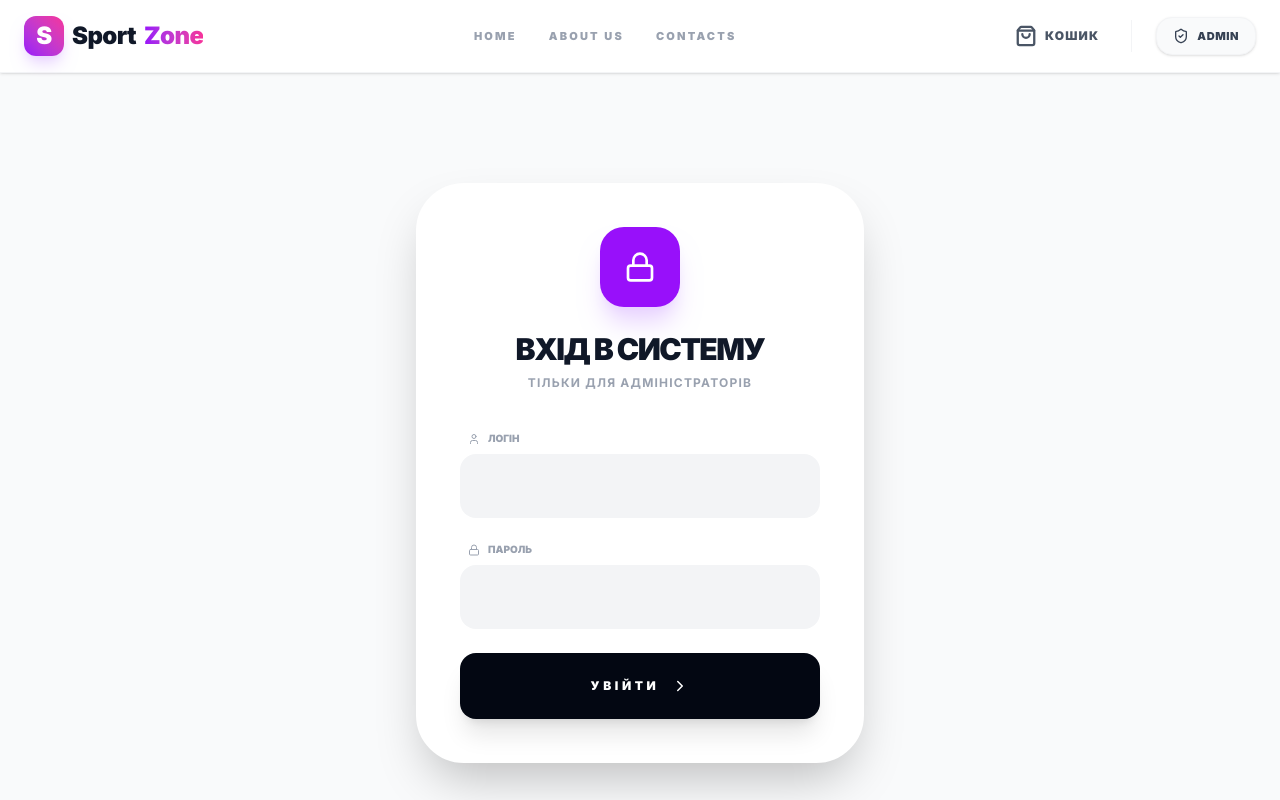
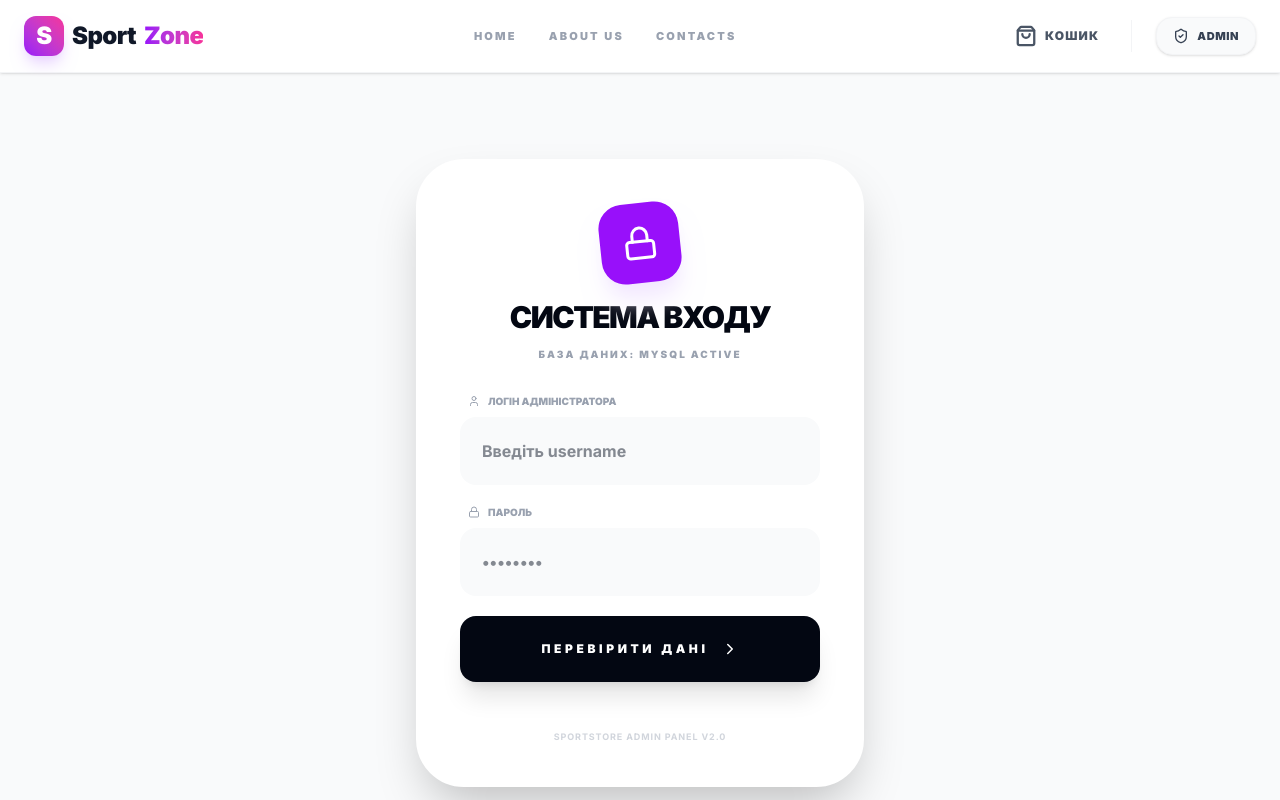
Before and after one commit to viter-line/SPORTSHOP, a Next.js app in the folder 01_front_end/: page /admin/login in a window 1280 px wide. Shown: the top 800 px of the page. Built offline with nearby package versions, Linux system fonts and the light colour scheme.

Commit message:
add backend for log_pass adm_page

```diff
--- a/01_front_end/src/app/admin/login/page.tsx
+++ b/01_front_end/src/app/admin/login/page.tsx
@@ -2,69 +2,117 @@
 
 import { useState } from 'react';
 import { useRouter } from 'next/navigation';
-import { Lock, User, ChevronRight } from 'lucide-react';
+import { Lock, User, ChevronRight, Loader2, AlertCircle } from 'lucide-react';
+import { loginUser } from '@/app/lib/api';
 
 export default function LoginPage() {
-  const [login, setLogin] = useState('');
+  const [username, setUsername] = useState('');
   const [password, setPassword] = useState('');
+  const [isLoading, setIsLoading] = useState(false);
+  const [error, setError] = useState('');
   const router = useRouter();
 
-  const handleLogin = (e: React.FormEvent) => {
+  const handleLogin = async (e: React.FormEvent) => {
     e.preventDefault();
+    setIsLoading(true);
+    setError('');
 
-    // Тимчасова проста перевірка (замініть на реальну логіку пізніше)
-    if (login === 'admin' && password === 'admin123') {
-      localStorage.setItem('isLoggedIn', 'true');
-      router.push('/admin');
-    } else {
-      alert('Невірний логін або пароль');
+    try {
+      // Викликаємо функцію, яка звертається до FastAPI
+      const result = await loginUser({ username, password });
+
+      if (result && result.status === 'success') {
+        // Зберігаємо статус входу
+        localStorage.setItem('isLoggedIn', 'true');
+        localStorage.setItem('adminUser', result.username);
+
+        // Перенаправляємо в адмін-панель
+        router.push('/admin');
+      } else {
+        setError('Невірний логін або пароль');
+      }
+    } catch (err) {
+      setError('Помилка з\'єднання з сервером');
+    } finally {
+      setIsLoading(false);
     }
   };
 
   return (
     <main className="min-h-screen bg-gray-50 flex items-center justify-center p-6">
-      <div className="w-full max-w-md bg-white rounded-[3rem] shadow-2xl border-4 border-white overflow-hidden p-10 space-y-10">
-        <div className="text-center space-y-2">
-          <div className="w-20 h-20 bg-purple-600 text-white rounded-3xl flex items-center justify-center mx-auto shadow-xl shadow-purple-200 mb-6">
-            <Lock size={32} />
+      <div className="w-full max-w-md bg-white rounded-[3rem] shadow-2xl border-4 border-white overflow-hidden p-10 space-y-8 animate-in fade-in zoom-in duration-500">
+
+        {/* Лого та заголовок */}
+        <div className="text-center space-y-3">
+          <div className="w-20 h-20 bg-purple-600 text-white rounded-3xl flex items-center justify-center mx-auto shadow-xl shadow-purple-100 mb-4 transform -rotate-6">
+            <Lock size={36} />
           </div>
-          <h1 className="text-3xl font-black uppercase tracking-tighter">Вхід в систему</h1>
-          <p className="text-gray-400 text-xs font-bold uppercase tracking-widest">Тільки для адміністраторів</p>
+          <h1 className="text-3xl font-black uppercase tracking-tighter text-gray-950">Система входу</h1>
+          <p className="text-gray-400 text-[10px] font-black uppercase tracking-[0.2em]">База даних: MySQL Active</p>
         </div>
 
-        <form onSubmit={handleLogin} className="space-y-6">
+        {/* Повідомлення про помилку */}
+        {error && (
+          <div className="bg-red-50 border border-red-100 p-4 rounded-2xl flex items-center gap-3 text-red-600 animate-shake">
+            <AlertCircle size={20} />
+            <span className="text-xs font-bold uppercase">{error}</span>
+          </div>
+        )}
+
+        <form onSubmit={handleLogin} className="space-y-5">
+          {/* Поле Логін */}
           <div className="space-y-2">
             <label className="text-[10px] font-black uppercase text-gray-400 ml-2 flex items-center gap-2">
-              <User size={12}/> Логін
+              <User size={12}/> Логін адміністратора
             </label>
             <input
               required
-              className="w-full bg-gray-100 border-none rounded-2xl p-5 font-bold outline-none focus:ring-2 focus:ring-purple-500 transition-all"
-              value={login}
-              onChange={(e) => setLogin(e.target.value)}
+              disabled={isLoading}
+              type="text"
+              className="w-full bg-gray-50 border-2 border-transparent rounded-2xl p-5 font-bold outline-none focus:border-purple-500 focus:bg-white transition-all disabled:opacity-50"
+              placeholder="Введіть username"
+              value={username}
+              onChange={(e) => setUsername(e.target.value)}
             />
           </div>
 
+          {/* Поле Пароль */}
           <div className="space-y-2">
             <label className="text-[10px] font-black uppercase text-gray-400 ml-2 flex items-center gap-2">
               <Lock size={12}/> Пароль
             </label>
             <input
               required
+              disabled={isLoading}
               type="password"
-              className="w-full bg-gray-100 border-none rounded-2xl p-5 font-bold outline-none focus:ring-2 focus:ring-purple-500 transition-all"
+              className="w-full bg-gray-50 border-2 border-transparent rounded-2xl p-5 font-bold outline-none focus:border-purple-500 focus:bg-white transition-all disabled:opacity-50"
+              placeholder="••••••••"
               value={password}
               onChange={(e) => setPassword(e.target.value)}
             />
           </div>
 
+          {/* Кнопка входу */}
           <button
             type="submit"
-            className="w-full bg-gray-950 text-white py-6 rounded-2xl font-black uppercase text-xs tracking-[0.3em] flex items-center justify-center gap-3 hover:bg-purple-600 transition-all shadow-xl active:scale-95 group"
+            disabled={isLoading}
+            className="w-full bg-gray-950 text-white py-6 rounded-2xl font-black uppercase text-xs tracking-[0.3em] flex items-center justify-center gap-3 hover:bg-purple-600 transition-all shadow-xl active:scale-95 group disabled:bg-gray-400"
           >
-            Увійти <ChevronRight size={18} className="group-hover:translate-x-1 transition-transform" />
+            {isLoading ? (
+              <Loader2 className="animate-spin" size={20} />
+            ) : (
+              <>
+                Перевірити дані <ChevronRight size={18} className="group-hover:translate-x-1 transition-transform" />
+              </>
+            )}
           </button>
         </form>
+
+        <div className="pt-4 text-center">
+          <p className="text-[9px] text-gray-300 font-bold uppercase tracking-widest">
+            SportStore Admin Panel v2.0
+          </p>
+        </div>
       </div>
     </main>
   );
--- a/01_front_end/src/app/lib/api.ts
+++ b/01_front_end/src/app/lib/api.ts
@@ -5,6 +5,24 @@ const API_URL = "http://127.0.0.1:8000/api";
 /**
  * Отримання списку товарів з пагінацією та фільтрацією
  */
+
+export async function loginUser(credentials: any) {
+  try {
+    const res = await fetch(`${API_URL}/login`, {
+      method: 'POST',
+      headers: { 'Content-Type': 'application/json' },
+      body: JSON.stringify(credentials),
+    });
+
+    if (!res.ok) return null;
+    return await res.json();
+  } catch (error) {
+    console.error("Login error:", error);
+    return null;
+  }
+}
+
+
 export async function fetchProducts(
   page: number = 1,
   limit: number = 8,
```
Also changed, not shown: 1 other file (tests, documents, lock files or other folders).
